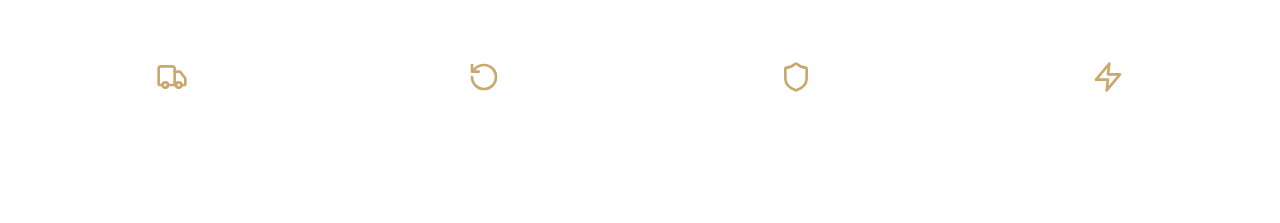
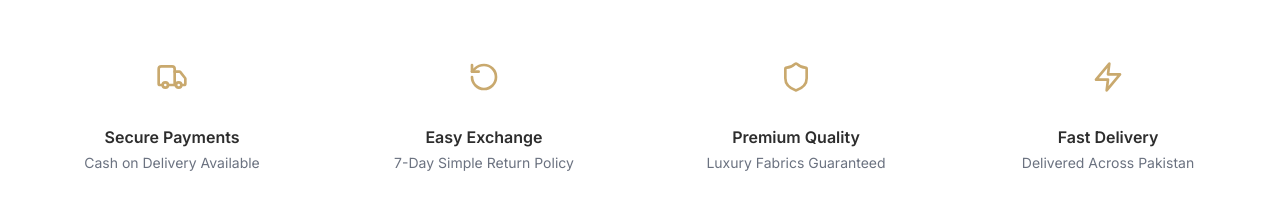
Before and after one commit to muhammadhamza0320648-max/ridas-closet, a React (Vite) app: page / in a window 1280 px wide. Shown: the part 820-1043 px from the top of the page. Built offline with nearby package versions, Linux system fonts and the light colour scheme; the HTML template or start-up script is replaced by a standard one; a web font is replaced by a local one.

Commit message:
Fix features text color

```diff
--- a/src/pages/HomePage.jsx
+++ b/src/pages/HomePage.jsx
@@ -73,8 +73,8 @@ const HomePage = ({ products, categories, openProduct, goToShop, toggleWishlist,
                 <div className="w-16 h-16 bg-white/10 rounded-2xl flex items-center justify-center mx-auto mb-4 group-hover:bg-brand-gold transition-colors duration-300">
                   <f.icon className="w-8 h-8 text-brand-gold group-hover:text-white transition-colors" />
                 </div>
-                <h3 className="text-white font-semibold mb-1">{f.title}</h3>
-                <p className="text-white/60 text-sm">{f.desc}</p>
+                <h3 className="text-brand-dark font-semibold mb-1">{f.title}</h3>
+<p className="text-gray-500 text-sm">{f.desc}</p>
               </div>
             ))}
           </div>
```
